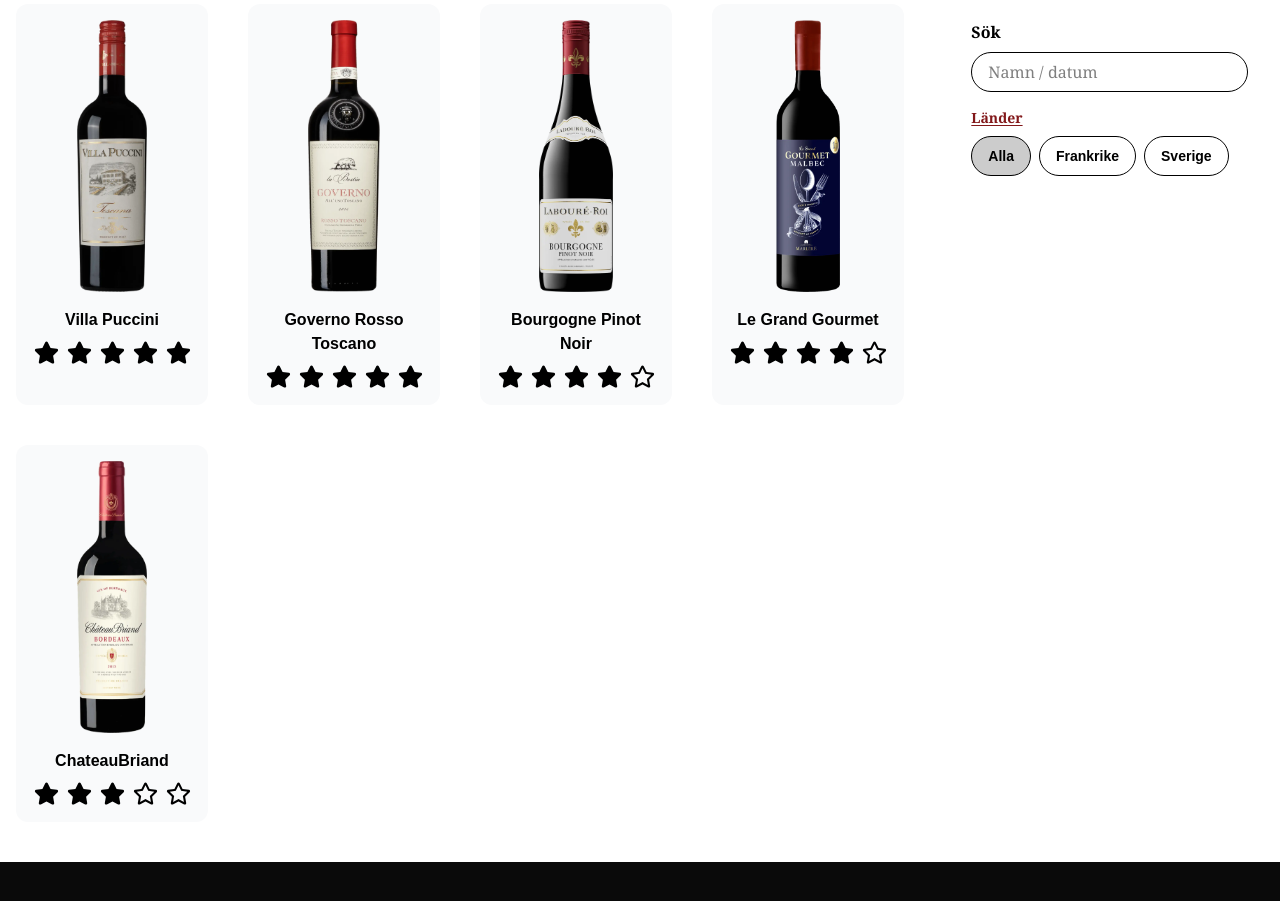
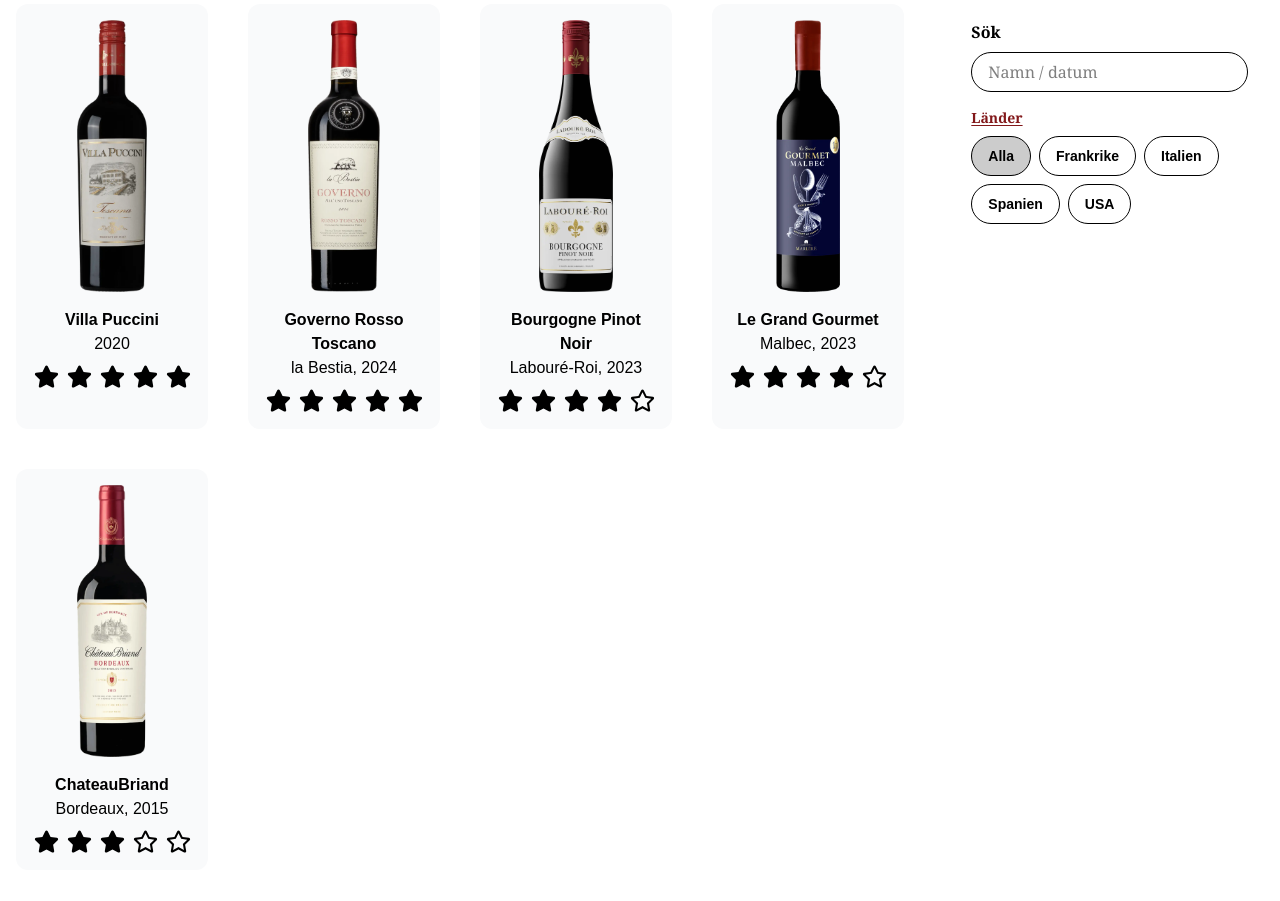
Before and after one commit to saraohman97/vindata, a Next.js app: page / in a window 1280 px wide. Shown: the part 940-1841 px from the top of the page. Before the commit the page ends 1802 px from the top, so only its background shows below. Built offline with nearby package versions, Linux system fonts and the light colour scheme.

Commit message:
New data.

```diff
--- a/app/(routes)/(main)/page.tsx
+++ b/app/(routes)/(main)/page.tsx
@@ -15,7 +15,7 @@
         height={2000}
         className="object-cover h-[800px] max-sm:max-h-screen"
       />
-      <h1 className="absolute h-screen inset-0 text-white flex items-center justify-center pb-20 max-w-screen-lg mx-auto text-center max-sm:p-3 md:text-8xl max-md:text-6xl font-serif font-bold">
+      <h1 className="absolute h-screen inset-0 text-white flex items-center justify-center max-w-screen-lg mx-auto text-center max-sm:p-3 max-sm:pb-20 pb-20 md:text-8xl max-md:text-5xl font-serif font-bold">
         Rött vin för alla tillfällen
       </h1>
 
--- a/components/filteredData.tsx
+++ b/components/filteredData.tsx
@@ -46,6 +46,7 @@
                   className={`h-72 object-contain rounded-t-xl pt-4 hover:p-0 transition-all duration-300`}
                 />
                 <h3 className="p-4 pb-0 font-bold">{card.brand}</h3>
+                <p>{card.label}</p>
                 <StarsRating item={card} />
               </div>
             ))}
@@ -88,15 +89,38 @@
           >
             Frankrike
           </button>
+
           <button
             onClick={handleBtns}
             type="button"
-            value="Sverige"
+            value="Italien"
             className={`h-10 px-4 border rounded-3xl hover:bg-gray-50 hover:text-red-900 hover:border-red-900 text-sm font-bold ${
-              currentCard === "Sverige" ? "bg-black/20" : "bg-transparent"
+              currentCard === "Italien" ? "bg-black/20" : "bg-transparent"
             }`}
           >
-            Sverige
+            Italien
+          </button>
+
+          <button
+            onClick={handleBtns}
+            type="button"
+            value="Spanien"
+            className={`h-10 px-4 border rounded-3xl hover:bg-gray-50 hover:text-red-900 hover:border-red-900 text-sm font-bold ${
+              currentCard === "Spanien" ? "bg-black/20" : "bg-transparent"
+            }`}
+          >
+            Spanien
+          </button>
+
+          <button
+            onClick={handleBtns}
+            type="button"
+            value="USA"
+            className={`h-10 px-4 border rounded-3xl hover:bg-gray-50 hover:text-red-900 hover:border-red-900 text-sm font-bold ${
+              currentCard === "USA" ? "bg-black/20" : "bg-transparent"
+            }`}
+          >
+            USA
           </button>
         </div>
       </section>
--- a/data.ts
+++ b/data.ts
@@ -31,7 +31,7 @@
         flavor: "Fruktigt & Smakrikt",
         country: "Italien",
         price: 109,
-        grape: "Sangiovese och colorino.",
+        grape: "Sangiovese och colorino",
         review: 5,
         createdAt: "20 september 2025"
     },
```
